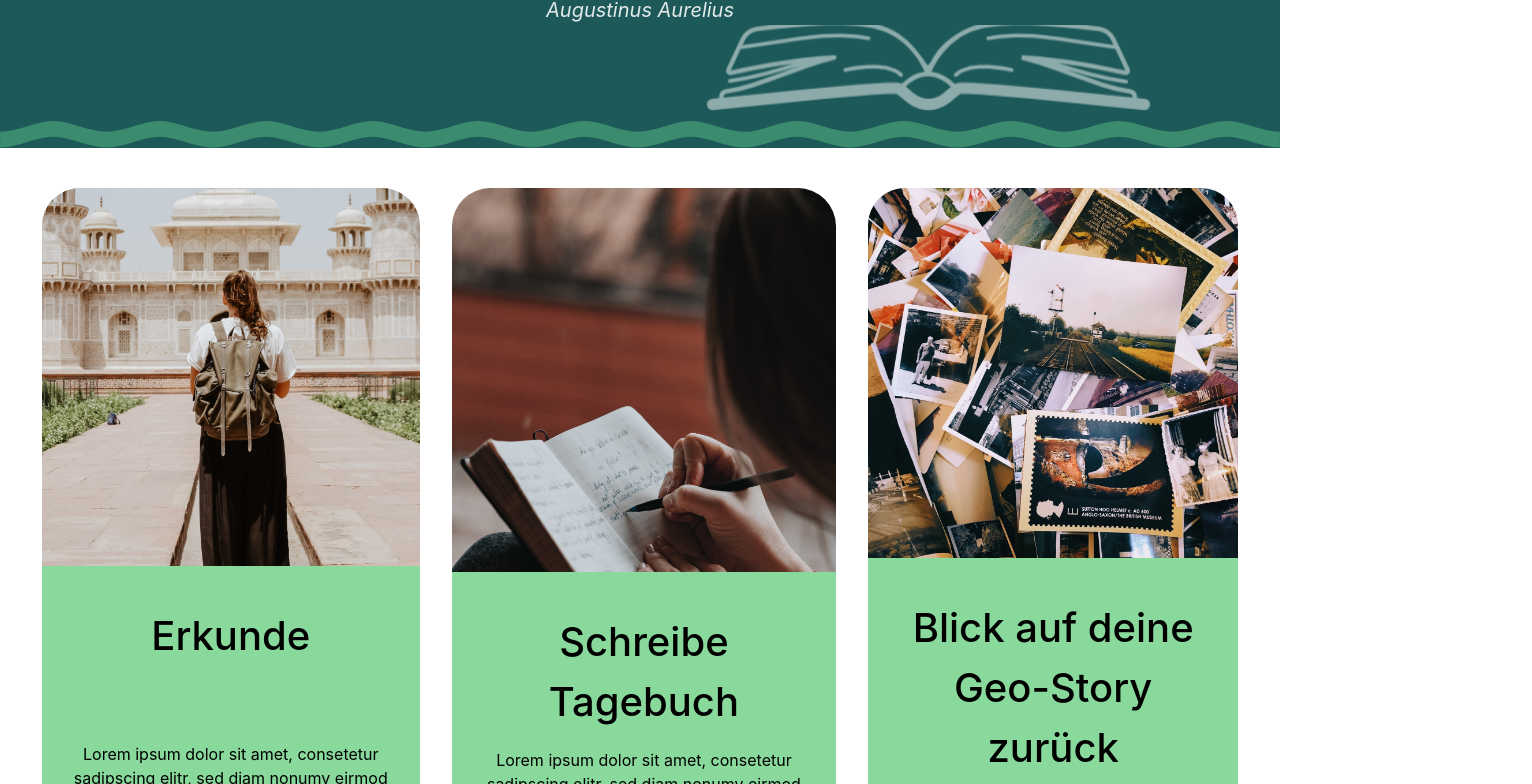
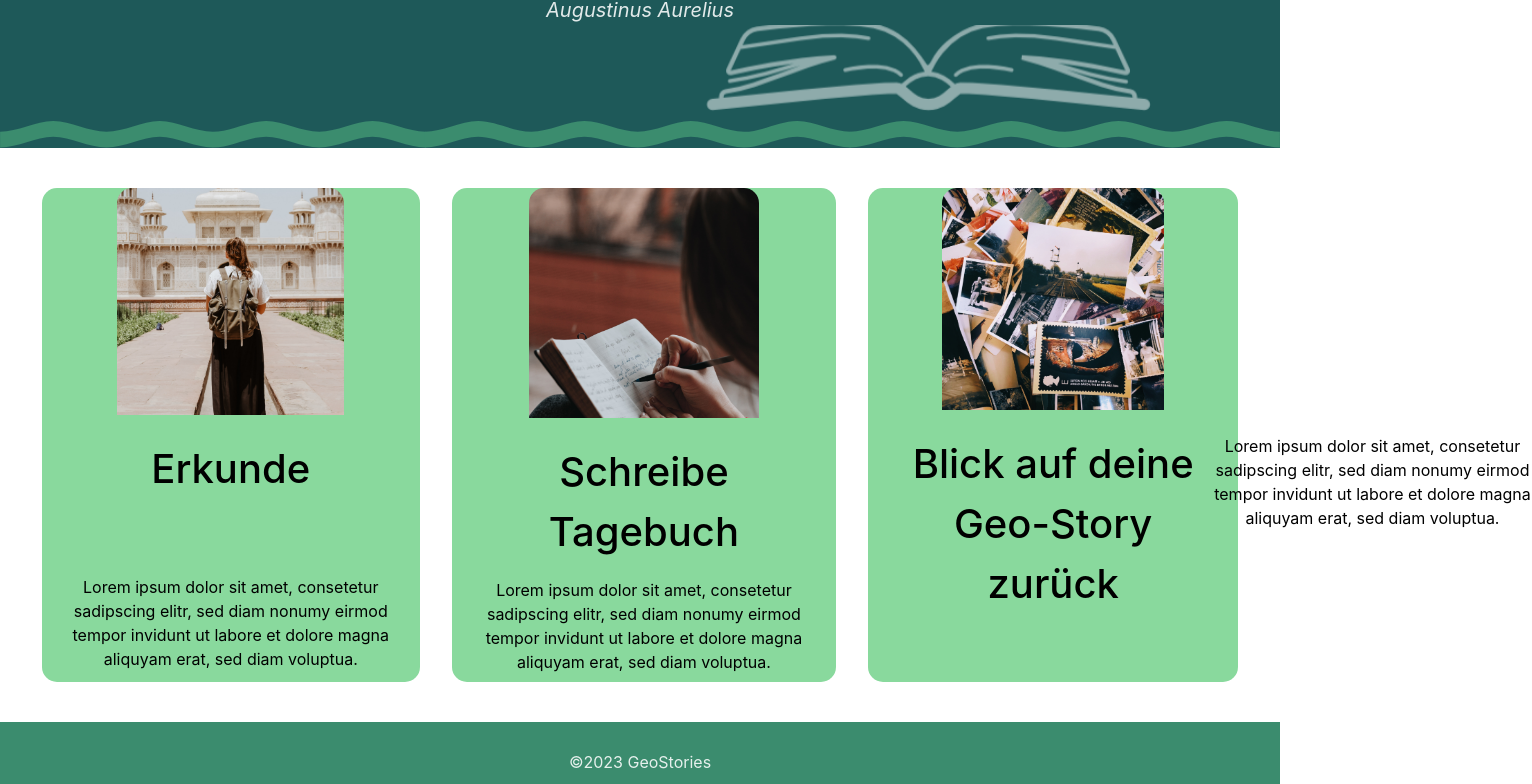
Before and after one commit to GeoStories2023/website, a React (Vite) app: page / in a window 1280 px wide. Shown: the part 1667-2451 px from the top of the page, 1532 px wide, since content can reach past the window. Built offline with nearby package versions, Linux system fonts and the light colour scheme.

Commit message:
Update Home.scss

```diff
--- a/src/style/Home.scss
+++ b/src/style/Home.scss
@@ -87,22 +87,22 @@
       flex-direction: column;
       align-items: center;
       max-width: 30vw;
-      min-height: 70vh;
+      min-height: 10vh;
       background-color: #89d99d;
-      border-radius: 10%;
+      border-radius: 15px;
       margin-inline: 2vh;
 
       .img-feature {
-        border-top-right-radius: 10%;
-        border-top-left-radius: 10%;
-        width: 100%;
+        border-top-right-radius: 15px;
+        border-top-left-radius: 15px;
+        width: 60%;
       }
 
       .text-feature {
         display: flex;
         flex-direction: column;
-        height: 50vh;
-        padding-top: 5vh;
+        height: 30vh;
+        padding-top: 3vh;
         color: black;
         flex-wrap: wrap;
         padding-inline: 2vw;
@@ -110,8 +110,8 @@
         .header-feature {
           font-size: 2.5rem;
           font-weight: 500;
-          min-height: 15vh;
-          padding-bottom: 2vh;
+          min-height: 16vh;
+          padding-bottom: 1vh;
         }
       }
     }
```
